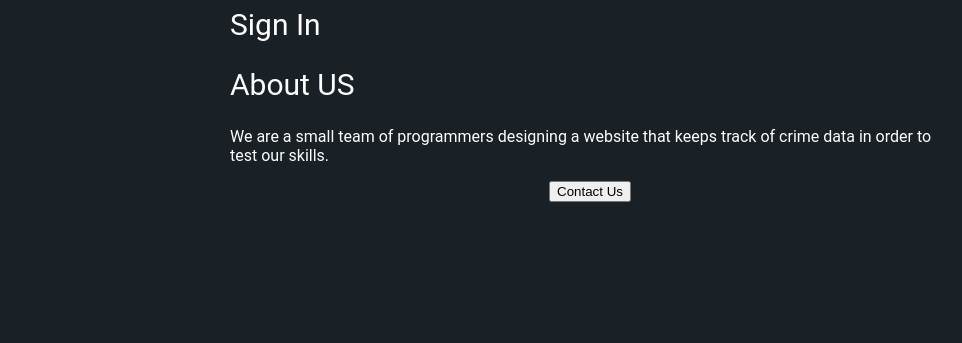
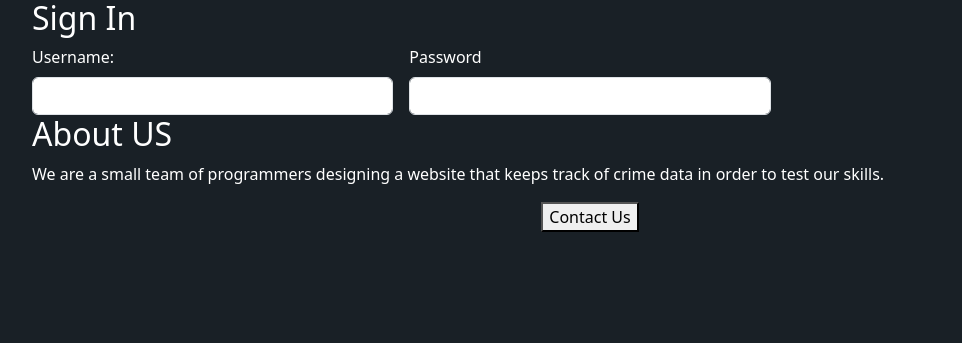
Before and after one commit to Shugo0016/crime_database_website, a Flask app: page / in a window 1280 px wide. Shown: the part 457-800 px from the top of the page, without its empty margins (50-1012 px from the left). Run offline with Flask 2, Linux system fonts and the light colour scheme.

Commit message:
anson join

```diff
--- a/templates/home.html
+++ b/templates/home.html
@@ -1,40 +1,48 @@
-<!DOCTYPE html>
-<html>
+<!doctype html>
+<html lang="en">
   <head>
     <title>Crime DB</title>
+    <meta charset="utf-8">
+    <meta name="viewport" content="width=device-width, initial-scale=1">
+    <link href="https://cdn.jsdelivr.net/npm/bootstrap@5.3.0-alpha3/dist/css/bootstrap.min.css" rel="stylesheet" integrity="sha384-KK94CHFLLe+nY2dmCWGMq91rCGa5gtU4mk92HdvYe+M/SXH301p5ILy+dN9+nJOZ" crossorigin="anonymous">
+
+
     <style>
-      @import url('https://fonts.googleapis.com/css2family=Roboto:wght@300&display=swap');
-      h1 {
-        font-size: 40px;
-        font-weight: normal;
-        color: white;
-      }
-      h2 {
-        font-size: 30px;
-        font-weight: normal;
+
+      #banner {
+        width: 100%;
+        height: 360px;
+        object-fit: cover;
       }
       body {
         background-color: #192026;
         color: white;
-        font-family: Roboto, sans-serif;
       }
-      #banner {
-        width: 100%;
-        height: 300px;
-        object-fit: cover;
-      }
-      #container {
-        max-width: 720px;
-        margin: 0 auto 0 auto;
-      }
+
     </style>
   </head>
   <body>
-    <div id = "container">
+    <div class = "container">
       <h1>Crime DB</h1>
       <p> Welcome to Crime DB, where you can access relevant information pertaining to your case or officer. </p>
-      <img id="banner"  src=https://crimedatabasewebsite.kayaerol.repl.co/static/fingerprint.jpg>
+      <img class ="img-fluid" id="banner"  src=https://crimedatabasewebsite.kayaerol.repl.co/static/fingerprint.jpg>
       <h2>Sign In</h2>
+      <form class="row g-3 needs-validation" novalidate>
+        <div class="col-md-4">
+          <label for="validationCustom01" class="form-label">Username:</label>
+          <input type="text" class="form-control" id="validationCustom01">
+          <div class="valid-feedback">
+            Looks good!
+          </div>
+        </div>
+        <div class="col-md-4">
+          <label for="validationCustom02" class="form-label">Password</label>
+          <input type="text" class="form-control" id="validationCustom02" value="" required>
+          <div class="valid-feedback">
+            Looks good!
+          </div>
+        </div>
+      </form>
       <h2>About US</h2>
       <p>We are a small team of programmers designing a website that keeps track of crime data in order to test our skills.</p>
       <div style ="text-align:center;">
```
